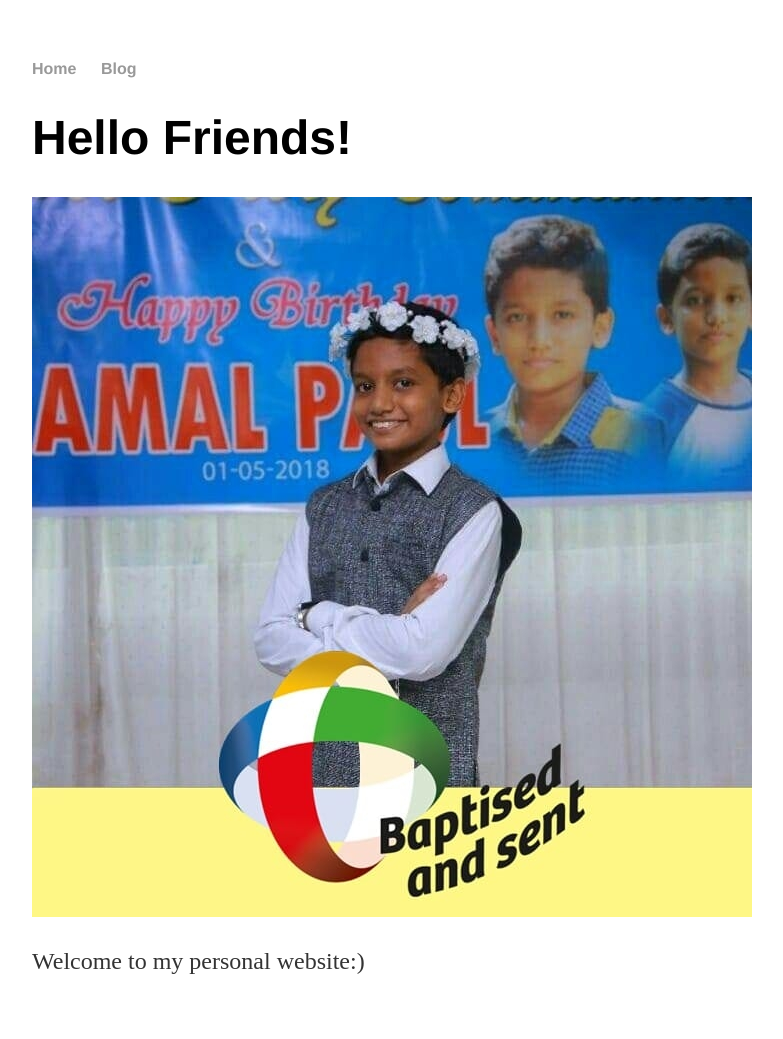
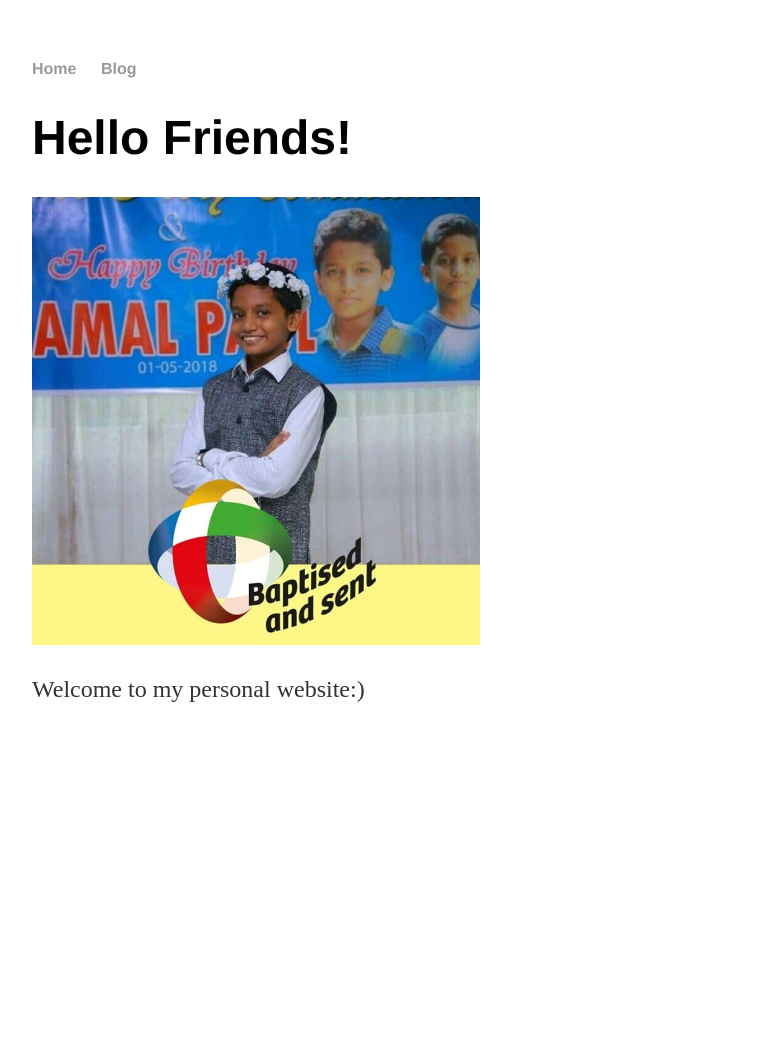
Before and after one commit to amalpaul28/amalpaul, a Jekyll site: the page built from index.html, in a window 1280 px wide. Shown: the whole page, without its empty margins (160-943 px from the left). Built offline with Jekyll 4.4.1, drawn with Linux system fonts in a browser that asks for light colours; after the commit the page ends 900 px from its top, so only the background shows below that.

Commit message:
Adjusted dimensions of image

```diff
--- a/index.html
+++ b/index.html
@@ -4,6 +4,6 @@ title: Amal Paul Kalaparambath
 ---
 <div class="blurb">
 	<h1>Hello Friends!</h1>
-	<img src="images/amal.jpg">
+	<img src="images/amal.jpg" width="50%" height="50%">
 	<p>Welcome to my personal website:)</p>
 </div>
```
